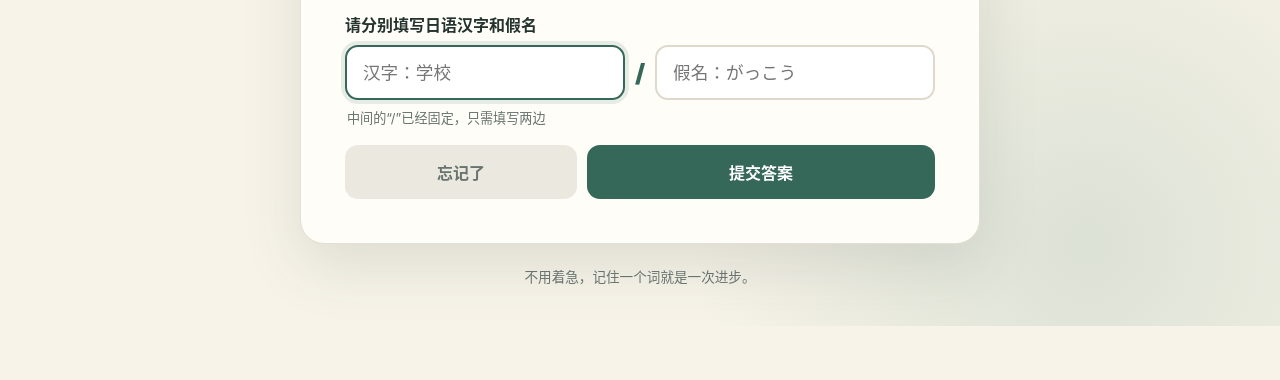
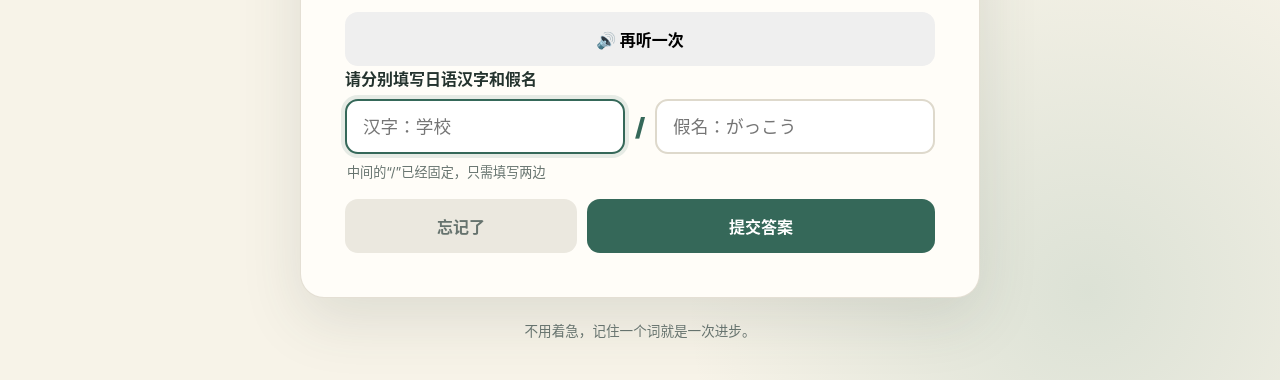
Before and after one commit to akalilm0605-bit/japanese, a website with bundled scripts: page index.html in a window 1280 px wide. Shown: the part 494-874 px from the top of the page. Before the commit the page ends 820 px from the top, so only its background shows below. Built offline with nearby package versions, Linux system fonts and the light colour scheme.

Commit message:
更新 index.html

```diff
--- a/index.html
+++ b/index.html
@@ -24,6 +24,9 @@
       <section class="quiz-card">
         <div class="question-label">这个词用日语怎么说？</div>
         <div id="meaning" class="meaning" aria-live="polite">加载中…</div>
+        <button id="speak-button" class="speak-button" type="button" aria-label="播放日语发音">
+          🔊 再听一次
+        </button>
 
         <form id="answer-form" novalidate>
           <label id="answer-label" for="word-input">请分别填写日语汉字和假名</label>
```
